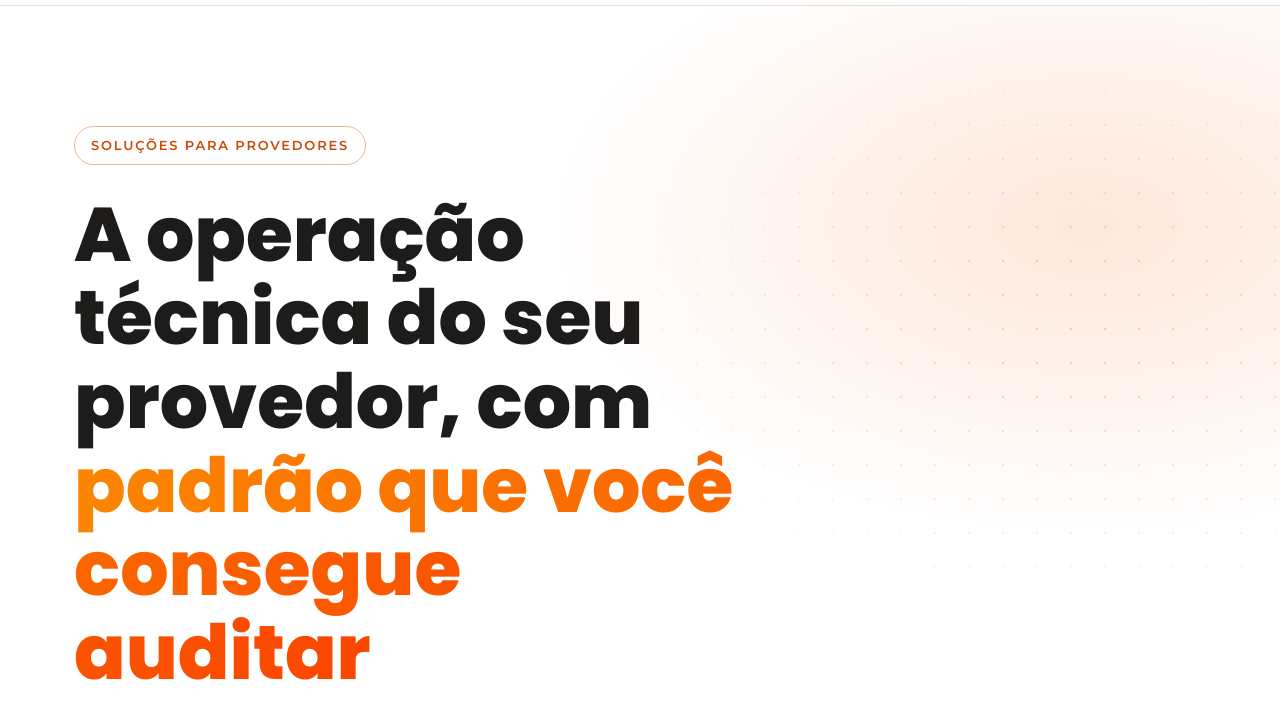
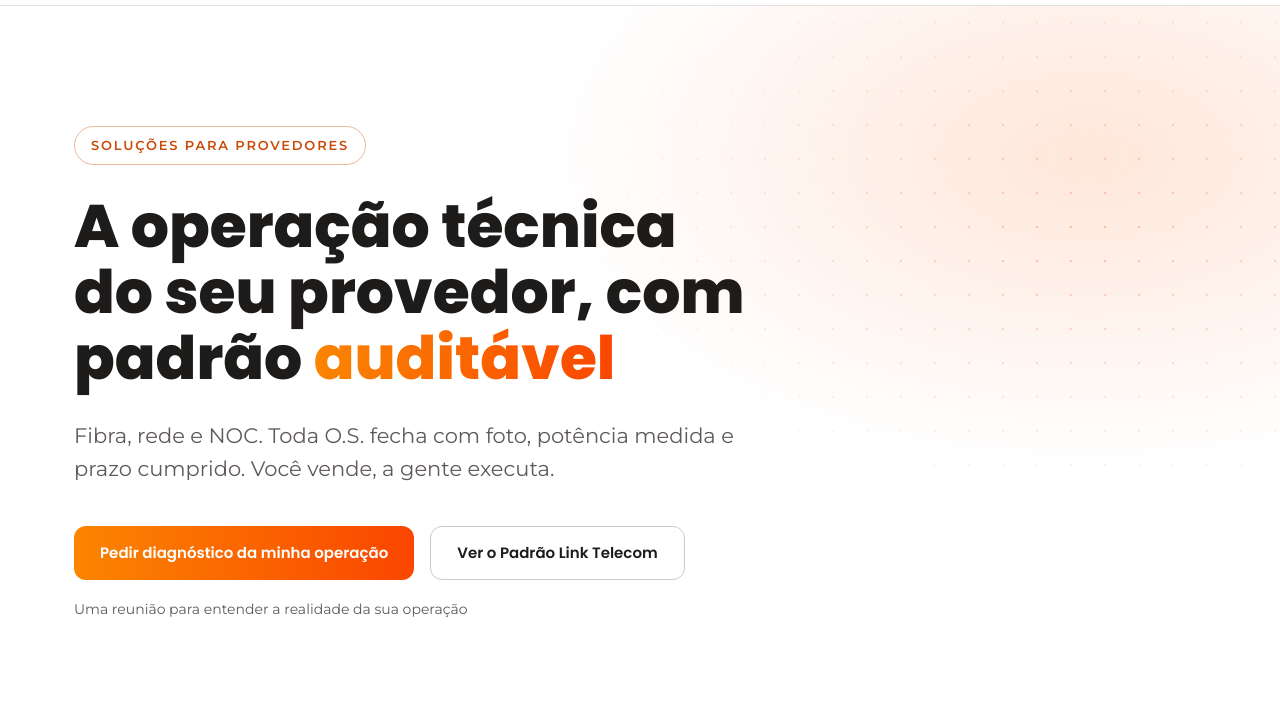
Before and after one commit to Mariana332/linknet, a plain HTML site: page index.html in a window 1280 px wide. Shown: the part 71-790 px from the top of the page. Drawn offline with Linux system fonts and the light colour scheme.

Commit message:
Encurta o título e o subtítulo do hero
Co-Authored-By: Claude Sonnet 5.5 <noreply@anthropic.com>
Claude-Session: https://claude.ai/code/session_01QGmdrNXD755hFAuMzqYZcT

```diff
--- a/index.html
+++ b/index.html
@@ -41,7 +41,7 @@ header{position:sticky;top:env(safe-area-inset-top,0px);z-index:50;background:#F
 .hero .wrap>*{max-width:690px}
 @media(max-width:900px){.hero .wrap>*{max-width:100%}}
 .tag{display:inline-block;font-size:13px;font-weight:600;letter-spacing:.14em;text-transform:uppercase;color:var(--ort);border:1px solid rgba(200,75,8,.4);padding:8px 16px;border-radius:99px;margin-bottom:28px}
-h1{font-size:clamp(38px,6vw,76px);font-weight:800;max-width:860px}
+h1{font-size:clamp(34px,5vw,60px);font-weight:800;max-width:820px}
 h1 em{font-style:normal;background:var(--grad);-webkit-background-clip:text;background-clip:text;color:transparent}
 .lead{font-size:clamp(17px,2vw,21px);color:var(--mut);max-width:620px;margin:28px 0 40px}
 .cta{display:flex;flex-wrap:wrap;gap:16px}
@@ -154,8 +154,8 @@ select{font:inherit;color:var(--tx);background:var(--bg2);border:1px solid var(-
 <div class="hero">
 <div class="wrap">
 <span class="tag rv">Soluções para provedores</span>
-<h1 class="rv">A operação técnica do seu provedor, com <em>padrão que você consegue auditar</em></h1>
-<p class="lead rv">Técnicos de fibra, técnicos de rede e monitoramento NOC. Toda O.S. fecha com foto, potência medida e prazo cumprido. Você vende, nós executamos.</p>
+<h1 class="rv">A operação técnica do seu provedor, com padrão <em>auditável</em></h1>
+<p class="lead rv">Fibra, rede e NOC. Toda O.S. fecha com foto, potência medida e prazo cumprido. Você vende, a gente executa.</p>
 <div class="cta rv"><a class="btn p" href="#contato">Pedir diagnóstico da minha operação</a><a class="btn o" href="#padrao">Ver o Padrão Link Telecom</a></div>
 <p class="micro rv">Uma reunião para entender a realidade da sua operação</p>
 </div>
```
